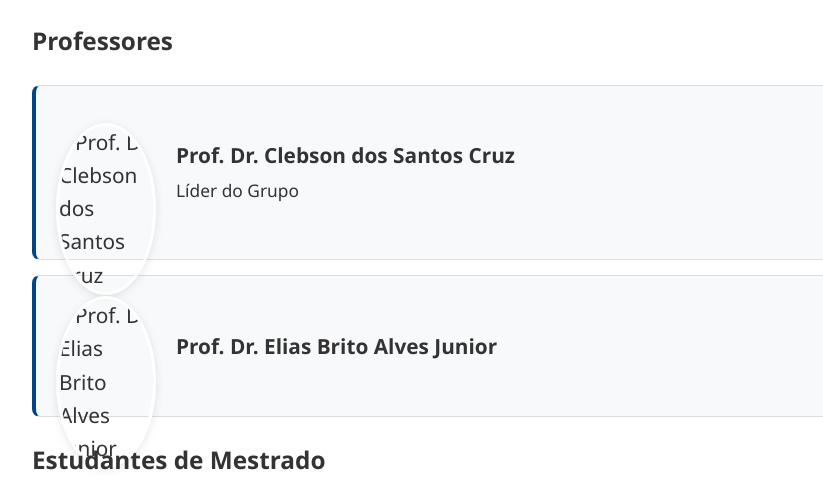
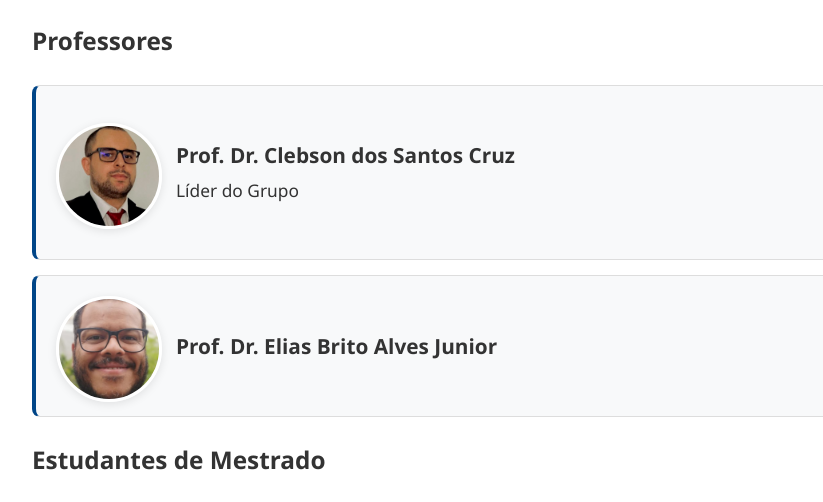
Before and after one commit to grique-ufob/site.github.io, a plain HTML site: page index.html in a window 1280 px wide. Shown: the part 2220-2722 px from the top of the page, 108-931 px from the left. Drawn offline with Linux system fonts and the light colour scheme.

Commit message:
Update index.html

```diff
--- a/index.html
+++ b/index.html
@@ -171,7 +171,7 @@
         <div class="member-card">
             <div class="member-main-content">
                 <div class="member-photo-container">
-                    <img src="img/membros/image_0.png" alt="Prof. Dr. Clebson dos Santos Cruz" class="member-photo">
+                    <img src="img/membros/clebson.png" alt="Prof. Dr. Clebson dos Santos Cruz" class="member-photo">
                 </div>
                 <div class="member-info">
                     <strong>Prof. Dr. Clebson dos Santos Cruz</strong><br>
@@ -196,7 +196,7 @@
         <div class="member-card">
             <div class="member-main-content">
                 <div class="member-photo-container">
-                    <img src="img/membros/image_1.png" alt="Prof. Dr. Elias Brito Alves Junior" class="member-photo">
+                    <img src="img/membros/elias.png" alt="Prof. Dr. Elias Brito Alves Junior" class="member-photo">
                 </div>
                 <div class="member-info">
                     <strong>Prof. Dr. Elias Brito Alves Junior</strong><br>
```
